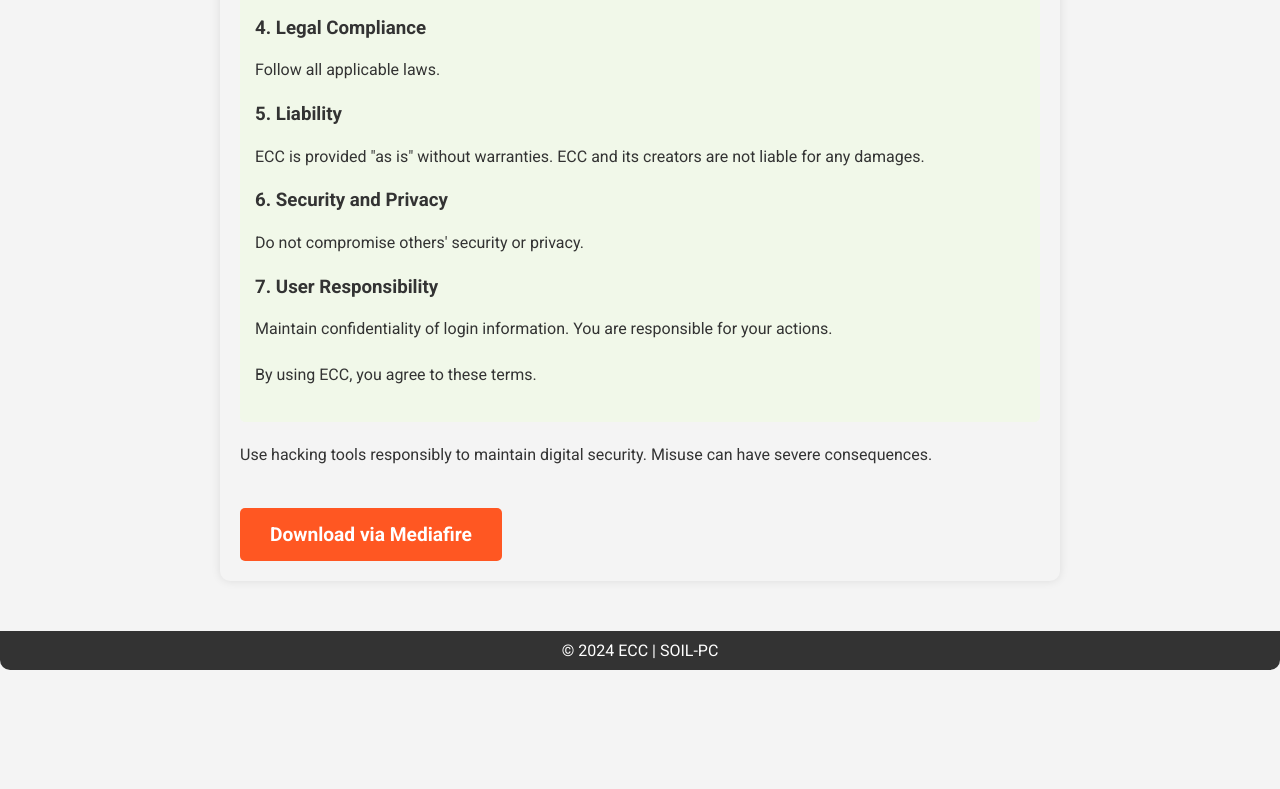
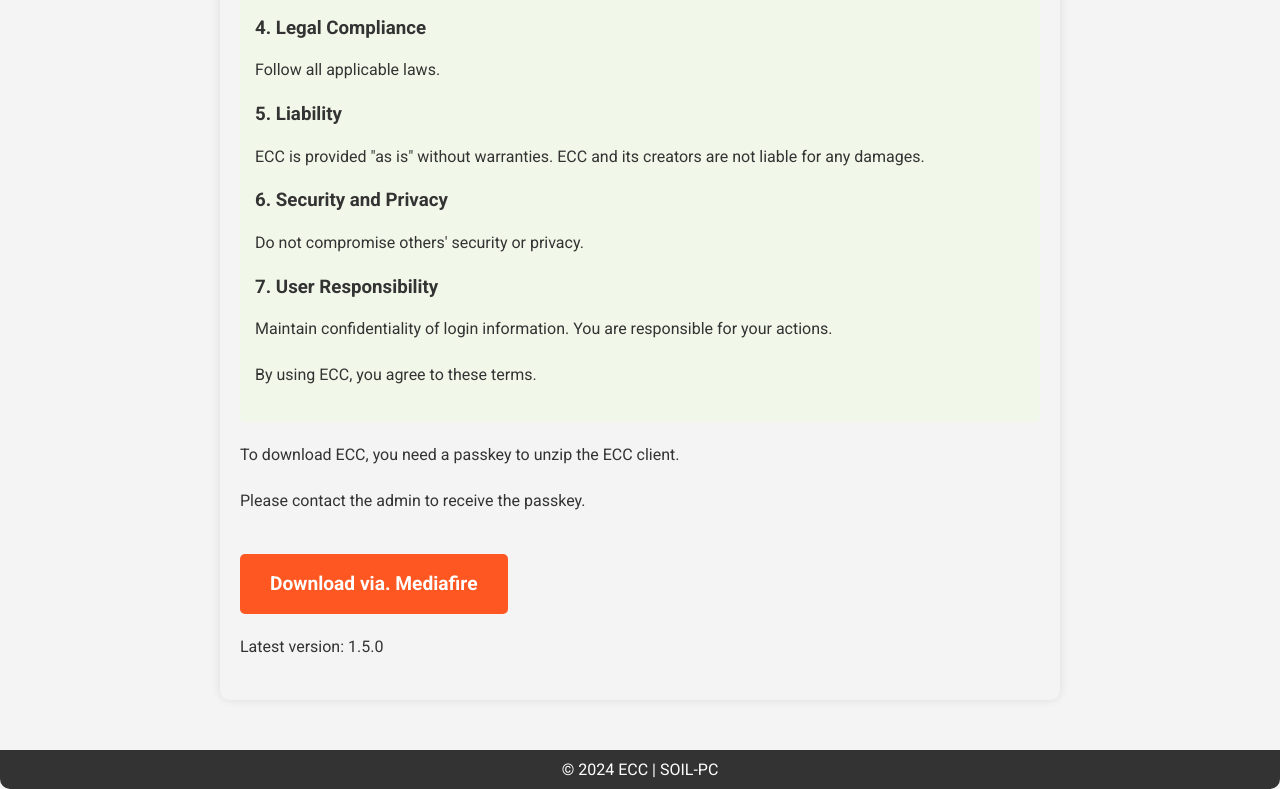
Before and after one commit to soil-pc/ecc.github.io, a plain HTML site: page index.html in a window 1280 px wide. Shown: the part 1330-2119 px from the top of the page. Before the commit the page ends 2000 px from the top, so only its background shows below. Drawn offline with Linux system fonts and the light colour scheme.

Commit message:
index.html

```diff
--- a/index.html
+++ b/index.html
@@ -245,9 +245,10 @@
             <p>By using ECC, you agree to these terms.</p>
         </div>
 
-        <p>Use hacking tools responsibly to maintain digital security. Misuse can have severe consequences.</p>
-
-        <a class="download-link" href="https://zrr.kr/Sax7" download>Download via Mediafire</a>
+        <p> To download ECC, you need a passkey to unzip the ECC client.<p/>
+		<p> Please contact the admin to receive the passkey.<p/>
+        <a class="download-link" href="https://zrr.kr/Sax7" download>Download via. Mediafire</a>
+		<p> Latest version: 1.5.0<p/>
     </div>
     <div class="footer">
         &copy; 2024 ECC | SOIL-PC
```
